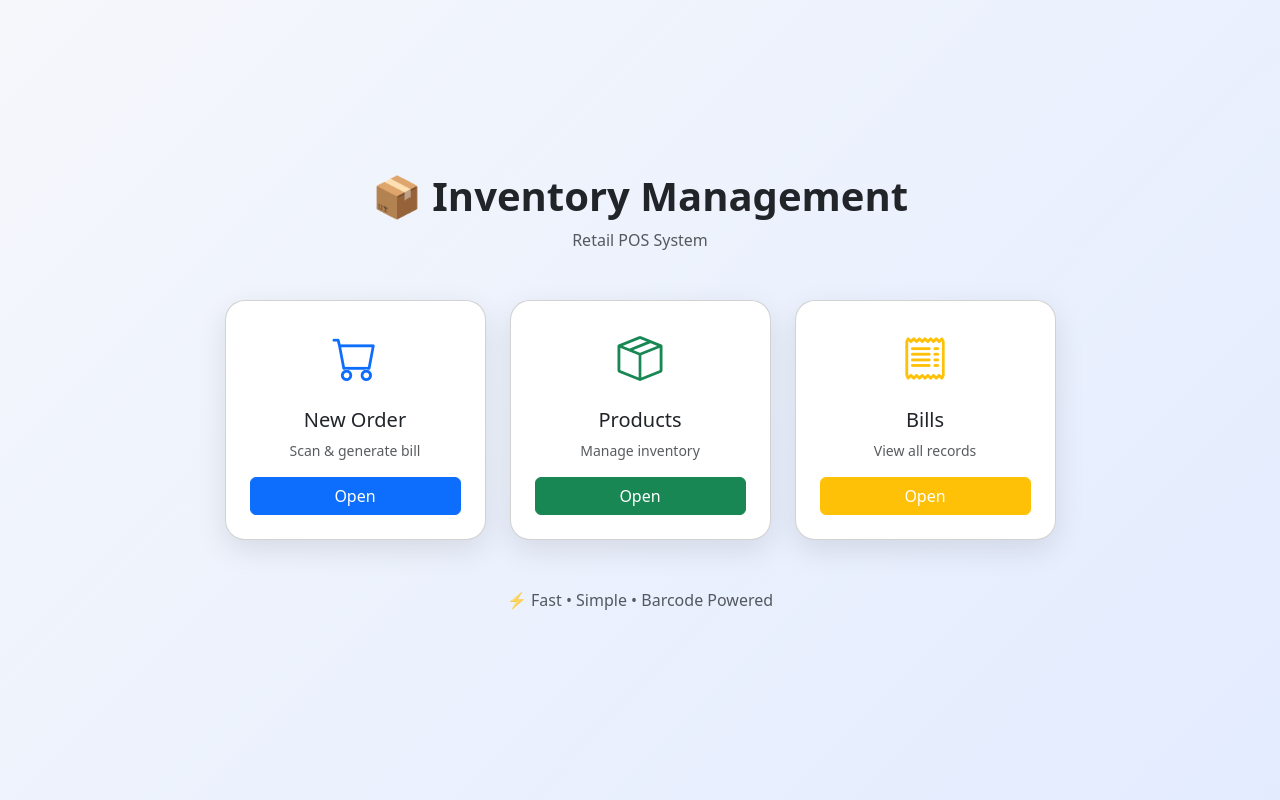
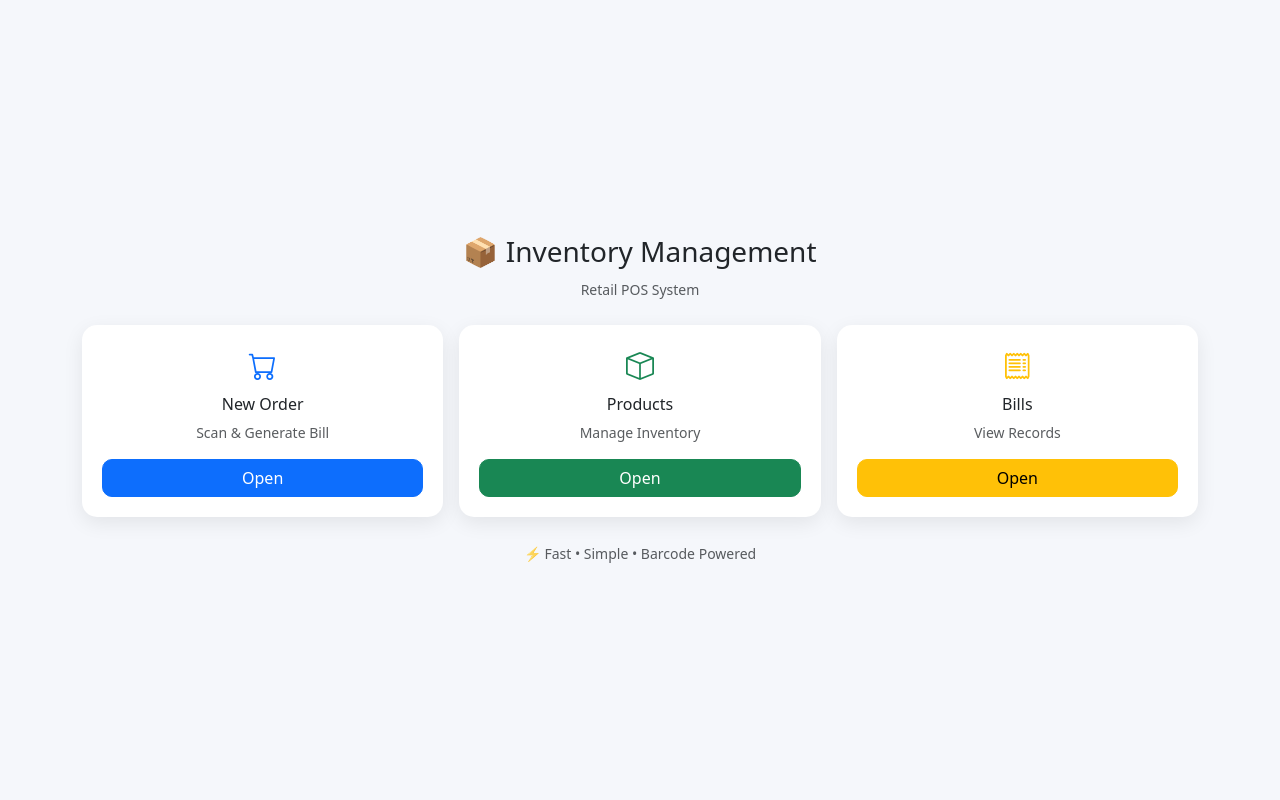
Before and after one commit to Jaynil567/Inventory-Management, a Flask app: page / in a window 1280 px wide. Run offline with Flask 3, Linux system fonts and the light colour scheme.

Commit message:
Update index.html

```diff
--- a/templates/index.html
+++ b/templates/index.html
@@ -1,93 +1,117 @@
 <!DOCTYPE html>
 <html>
+
 <head>
     <title>Inventory System</title>
 
+    <meta name="viewport" content="width=device-width, initial-scale=1">
+
+    <!-- Bootstrap -->
     <link href="https://cdn.jsdelivr.net/npm/bootstrap@5.3.0/dist/css/bootstrap.min.css" rel="stylesheet">
     <link rel="stylesheet" href="https://cdn.jsdelivr.net/npm/bootstrap-icons@1.11.3/font/bootstrap-icons.min.css">
 
     <style>
         body {
-            background: linear-gradient(135deg, #f5f7fb, #e3ecff);
-            min-height: 100vh;
+            background: #f5f7fb;
         }
 
-        .card {
-            border-radius: 20px;
-            box-shadow: 0 10px 30px rgba(0,0,0,0.1);
+        .main-container {
+            min-height: 100vh;
+            display: flex;
+            flex-direction: column;
+            justify-content: center;
+        }
+
+        .card-box {
+            border-radius: 15px;
+            padding: 20px;
+            background: white;
+            box-shadow: 0 6px 20px rgba(0, 0, 0, 0.08);
             transition: 0.3s;
         }
 
-        .card:hover {
-            transform: translateY(-6px);
-        }
-
-        .main-title {
-            font-weight: 700;
+        .card-box:hover {
+            transform: translateY(-5px);
         }
 
         .icon {
-            font-size: 45px;
+            font-size: 28px;
+        }
+
+        .btn {
+            border-radius: 10px;
+        }
+
+        @media (max-width: 576px) {
+            h3 {
+                font-size: 20px;
+            }
+
+            .card-box {
+                padding: 15px;
+            }
         }
     </style>
 </head>
 
-<body class="d-flex align-items-center justify-content-center">
+<body>
 
-<div class="container text-center">
+    <div class="container main-container">
 
         <!-- Title -->
-    <h1 class="mb-2 main-title">📦 Inventory Management</h1>
-    <p class="text-muted mb-5">Retail POS System</p>
+        <div class="text-center mb-4">
+            <h3>📦 Inventory Management</h3>
+            <small class="text-muted">Retail POS System</small>
+        </div>
 
         <!-- Cards -->
-    <div class="row justify-content-center g-4">
+        <div class="row g-3">
 
             <!-- Order -->
-        <div class="col-md-3">
-            <div class="card p-4">
-                <i class="bi bi-cart icon text-primary"></i>
-                <h5 class="mt-3">New Order</h5>
-                <p class="text-muted small">Scan & generate bill</p>
-
-                <a href="/order" class="btn btn-primary w-100">
-                    Open
-                </a>
+            <div class="col-12 col-md-4">
+                <div class="card-box text-center">
+                    <div class="icon text-primary mb-2">
+                        <i class="bi bi-cart"></i>
+                    </div>
+                    <h6>New Order</h6>
+                    <p class="text-muted small">Scan & Generate Bill</p>
+                    <a href="/order" class="btn btn-primary w-100">Open</a>
                 </div>
             </div>
 
             <!-- Products -->
-        <div class="col-md-3">
-            <div class="card p-4">
-                <i class="bi bi-box-seam icon text-success"></i>
-                <h5 class="mt-3">Products</h5>
-                <p class="text-muted small">Manage inventory</p>
-
-                <a href="/products" class="btn btn-success w-100">
-                    Open
-                </a>
+            <div class="col-12 col-md-4">
+                <div class="card-box text-center">
+                    <div class="icon text-success mb-2">
+                        <i class="bi bi-box"></i>
+                    </div>
+                    <h6>Products</h6>
+                    <p class="text-muted small">Manage Inventory</p>
+                    <a href="/products" class="btn btn-success w-100">Open</a>
                 </div>
             </div>
 
             <!-- Bills -->
-        <div class="col-md-3">
-            <div class="card p-4">
-                <i class="bi bi-receipt icon text-warning"></i>
-                <h5 class="mt-3">Bills</h5>
-                <p class="text-muted small">View all records</p>
-
-                <a href="/bills" class="btn btn-warning w-100 text-white">
-                    Open
-                </a>
+            <div class="col-12 col-md-4">
+                <div class="card-box text-center">
+                    <div class="icon text-warning mb-2">
+                        <i class="bi bi-receipt"></i>
+                    </div>
+                    <h6>Bills</h6>
+                    <p class="text-muted small">View Records</p>
+                    <a href="/bills" class="btn btn-warning w-100">Open</a>
                 </div>
             </div>
 
         </div>
 
         <!-- Footer -->
-    <p class="mt-5 text-muted">⚡ Fast • Simple • Barcode Powered</p>
+        <div class="text-center mt-4">
+            <small class="text-muted">⚡ Fast • Simple • Barcode Powered</small>
+        </div>
 
     </div>
 
 </body>
+
 </html>
```
Lines whose indentation alone changed are shown as unchanged.
